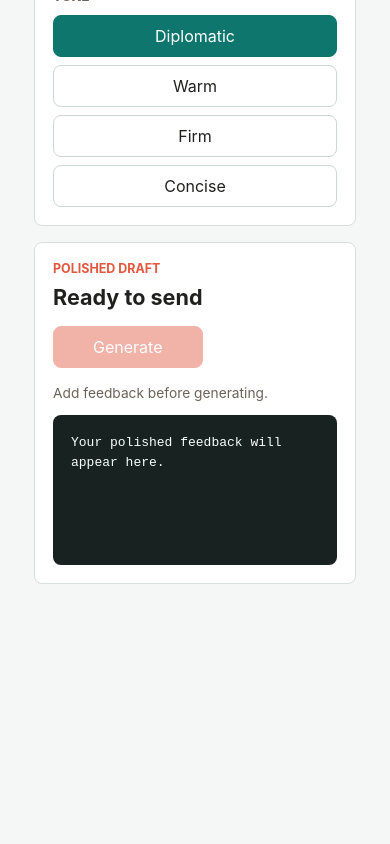
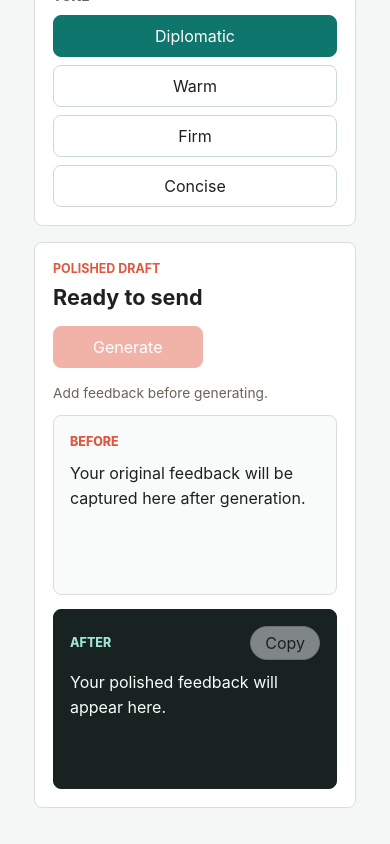
Before and after one commit to uRTLy/spicy-to-nice, a React (Vite) app: page / in a window 390 px wide. Shown: the part 1227-2071 px from the top of the page. Before the commit the page ends 1847 px from the top, so only its background shows below. Built offline with nearby package versions, Linux system fonts and the light colour scheme.

Commit message:
Polish output flow and document WebLLM path

```diff
--- a/src/App.tsx
+++ b/src/App.tsx
@@ -36,6 +36,9 @@ type AppState = {
   draft: string;
   segments: Segment[];
   output: OutputState;
+  shortInputConfirmationPending: boolean;
+  lastSourceText: string;
+  copyStatus: "idle" | "copied" | "failed";
 };
 
 type AppAction =
@@ -47,9 +50,13 @@ type AppAction =
   | { type: "set_draft"; draft: string }
   | { type: "add_segment"; segment: Segment }
   | { type: "remove_segment"; id: string }
+  | { type: "short_input_confirmation_requested" }
   | { type: "generation_started" }
   | { type: "generation_succeeded"; text: string }
-  | { type: "generation_failed"; message: string };
+  | { type: "generation_failed"; message: string }
+  | { type: "copy_succeeded" }
+  | { type: "copy_failed" }
+  | { type: "copy_reset" };
 
 const initialOutputText = "Your polished feedback will appear here.";
 
@@ -62,6 +69,9 @@ const initialState: AppState = {
   draft: "",
   segments: [],
   output: { status: "idle", text: initialOutputText },
+  shortInputConfirmationPending: false,
+  lastSourceText: "",
+  copyStatus: "idle",
 };
 
 function clearError(output: OutputState): OutputState {
@@ -132,36 +142,73 @@ function reducer(state: AppState, action: AppAction): AppState {
       return { ...state, mode: action.mode, output: clearError(state.output) };
     }
     case "set_audience":
-      return { ...state, audience: action.audience, output: clearError(state.output) };
+      return {
+        ...state,
+        audience: action.audience,
+        shortInputConfirmationPending: false,
+        output: clearError(state.output),
+      };
     case "set_tone":
-      return { ...state, tone: action.tone, output: clearError(state.output) };
+      return {
+        ...state,
+        tone: action.tone,
+        shortInputConfirmationPending: false,
+        output: clearError(state.output),
+      };
     case "set_provider":
-      return { ...state, provider: action.provider, output: clearError(state.output) };
+      return {
+        ...state,
+        provider: action.provider,
+        shortInputConfirmationPending: false,
+        output: clearError(state.output),
+      };
     case "set_api_key":
-      return { ...state, apiKey: action.apiKey, output: clearError(state.output) };
+      return {
+        ...state,
+        apiKey: action.apiKey,
+        output: clearError(state.output),
+      };
     case "set_draft":
-      return { ...state, draft: action.draft, output: clearError(state.output) };
+      return {
+        ...state,
+        draft: action.draft,
+        shortInputConfirmationPending: false,
+        output: clearError(state.output),
+      };
     case "add_segment":
       return {
         ...state,
         draft: "",
         segments: [...state.segments, action.segment],
+        shortInputConfirmationPending: false,
         output: clearError(state.output),
       };
     case "remove_segment":
       return {
         ...state,
         segments: state.segments.filter((segment) => segment.id !== action.id),
+        shortInputConfirmationPending: false,
         output: clearError(state.output),
       };
+    case "short_input_confirmation_requested":
+      return { ...state, shortInputConfirmationPending: true, output: clearError(state.output) };
     case "generation_started":
       if (state.output.status === "loading") {
         return state;
       }
 
-      return { ...state, output: { status: "loading", text: state.output.text } };
+      return {
+        ...state,
+        shortInputConfirmationPending: false,
+        copyStatus: "idle",
+        output: { status: "loading", text: state.output.text },
+      };
     case "generation_succeeded":
-      return { ...state, output: { status: "success", text: action.text } };
+      return {
+        ...state,
+        lastSourceText: getSegmentsForGeneration(state).join("\n\n"),
+        output: { status: "success", text: action.text },
+      };
     case "generation_failed":
       return {
         ...state,
@@ -171,6 +218,12 @@ function reducer(state: AppState, action: AppAction): AppState {
           message: action.message,
         },
       };
+    case "copy_succeeded":
+      return { ...state, copyStatus: "copied" };
+    case "copy_failed":
+      return { ...state, copyStatus: "failed" };
+    case "copy_reset":
+      return { ...state, copyStatus: "idle" };
     default:
       return state;
   }
@@ -182,6 +235,10 @@ function getSegmentsForGeneration(state: AppState) {
   }
 
   return state.draft.trim() ? [state.draft.trim()] : [];
+}
+
+function getWordCount(segments: string[]) {
+  return segments.join(" ").trim().split(/\s+/).filter(Boolean).length;
 }
 
 function getGenerationBlocker(state: AppState) {
@@ -221,6 +278,7 @@ export function App() {
   const canSendDraft = state.mode === "ranting" ? canAddSegment : canGenerate;
   const sendButtonLabel =
     state.mode === "ranting" ? "Capture thought" : "Generate polished feedback";
+  const canCopy = state.output.status === "success" && state.output.text.trim().length > 0;
 
   function addSegment() {
     const text = state.draft.trim();
@@ -243,6 +301,11 @@ export function App() {
     const pendingRantSegment = state.mode === "ranting" ? state.draft.trim() : "";
 
     if (generationBlocker || segments.length === 0) {
+      return;
+    }
+
+    if (getWordCount(segments) < 8 && !state.shortInputConfirmationPending) {
+      dispatch({ type: "short_input_confirmation_requested" });
       return;
     }
 
@@ -281,6 +344,20 @@ export function App() {
     }
 
     void generate();
+  }
+
+  async function copyOutput() {
+    if (!canCopy) {
+      return;
+    }
+
+    try {
+      await navigator.clipboard.writeText(state.output.text);
+      dispatch({ type: "copy_succeeded" });
+      window.setTimeout(() => dispatch({ type: "copy_reset" }), 1800);
+    } catch {
+      dispatch({ type: "copy_failed" });
+    }
   }
 
   return (
@@ -497,6 +574,12 @@ export function App() {
           {generationBlocker && state.output.status !== "loading" ? (
             <p className="notice">{generationBlocker}</p>
           ) : null}
+          {state.shortInputConfirmationPending ? (
+            <p className="notice">
+              This is pretty short. Add a little more context for a useful rewrite, or press
+              Generate again to use it as-is.
+            </p>
+          ) : null}
           {state.output.status === "error" ? (
             <p className="error-message">{state.output.message}</p>
           ) : null}
@@ -506,7 +589,27 @@ export function App() {
               Reading the spice, finding the useful signal...
             </div>
           ) : null}
-          <pre>{state.output.text}</pre>
+          <div className="output-grid">
+            <article className="output-card before-card">
+              <div className="card-label">Before</div>
+              <p>
+                {state.lastSourceText ||
+                  "Your original feedback will be captured here after generation."}
+              </p>
+            </article>
+            <article className="output-card after-card">
+              <div className="card-toolbar">
+                <span className="card-label">After</span>
+                <button type="button" onClick={() => void copyOutput()} disabled={!canCopy}>
+                  {state.copyStatus === "copied" ? "Copied" : "Copy"}
+                </button>
+              </div>
+              <p>{state.output.text}</p>
+              {state.copyStatus === "failed" ? (
+                <span className="copy-error">Copy failed. Select the text manually.</span>
+              ) : null}
+            </article>
+          </div>
         </section>
       </section>
     </main>
--- a/src/ai/prompt.ts
+++ b/src/ai/prompt.ts
@@ -43,6 +43,7 @@ export function buildFeedbackPrompt({
       "Remove insults, name-calling, venting, exaggeration, and unclear emotional phrasing.",
       "Do not invent facts, promises, timelines, or context that the user did not provide.",
       "If the input is messy or repetitive, consolidate it into one coherent message.",
+      "If the input is not actually feedback or does not contain enough feedback context, return one friendly sentence asking the user to add the situation, impact, and desired change instead of inventing feedback.",
       "Return only the polished feedback text. Do not include labels, analysis, markdown headings, or preambles.",
       audienceInstructions[audience],
       toneInstructions[tone],
--- a/src/styles.css
+++ b/src/styles.css
@@ -474,19 +474,76 @@ select:focus-visible {
   border-color: #9ccfc5;
 }
 
-pre {
-  min-height: 150px;
+.output-grid {
+  display: grid;
+  grid-template-columns: minmax(0, 0.9fr) minmax(0, 1.1fr);
+  gap: 14px;
+}
+
+.output-card {
+  min-height: 180px;
   margin: 0;
-  padding: 18px;
+  padding: 16px;
   overflow: auto;
+  border: 1px solid #d7dfdc;
   border-radius: 8px;
-  background: #182220;
-  color: #f7fffb;
-  white-space: pre-wrap;
   line-height: 1.55;
   transition:
     background 180ms ease,
-    color 180ms ease;
+    border-color 180ms ease,
+    color 180ms ease,
+    transform 180ms ease;
+}
+
+.before-card {
+  background: #f8fbfa;
+  color: #20201f;
+}
+
+.after-card {
+  border-color: #182220;
+  background: #182220;
+  color: #f7fffb;
+}
+
+.output-card p {
+  margin: 10px 0 0;
+  white-space: pre-wrap;
+  overflow-wrap: anywhere;
+}
+
+.card-label {
+  color: #e2573f;
+  font-size: 0.78rem;
+  font-weight: 800;
+  letter-spacing: 0;
+  text-transform: uppercase;
+}
+
+.after-card .card-label {
+  color: #9ee3d5;
+}
+
+.card-toolbar {
+  display: flex;
+  align-items: center;
+  justify-content: space-between;
+  gap: 12px;
+}
+
+.card-toolbar button {
+  min-height: 34px;
+  padding: 0 14px;
+  border-radius: 999px;
+  background: #ffffff;
+  color: #182220;
+}
+
+.copy-error {
+  display: block;
+  margin-top: 10px;
+  color: #ffd0c8;
+  font-size: 0.86rem;
 }
 
 @keyframes segment-pop {
@@ -580,4 +637,8 @@ pre {
   .choice-grid {
     grid-template-columns: 1fr;
   }
+
+  .output-grid {
+    grid-template-columns: 1fr;
+  }
 }
```
Also changed, not shown: 4 other files (tests, documents, lock files or other folders).
